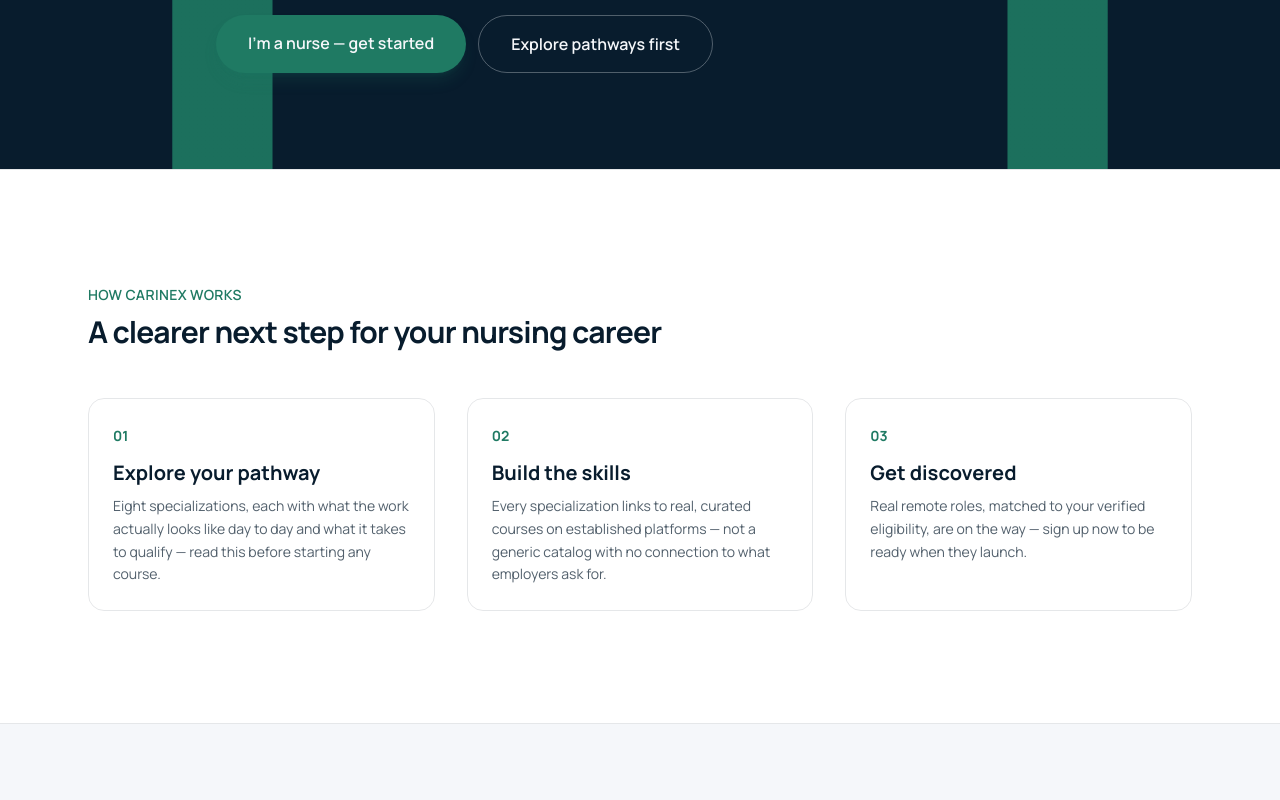
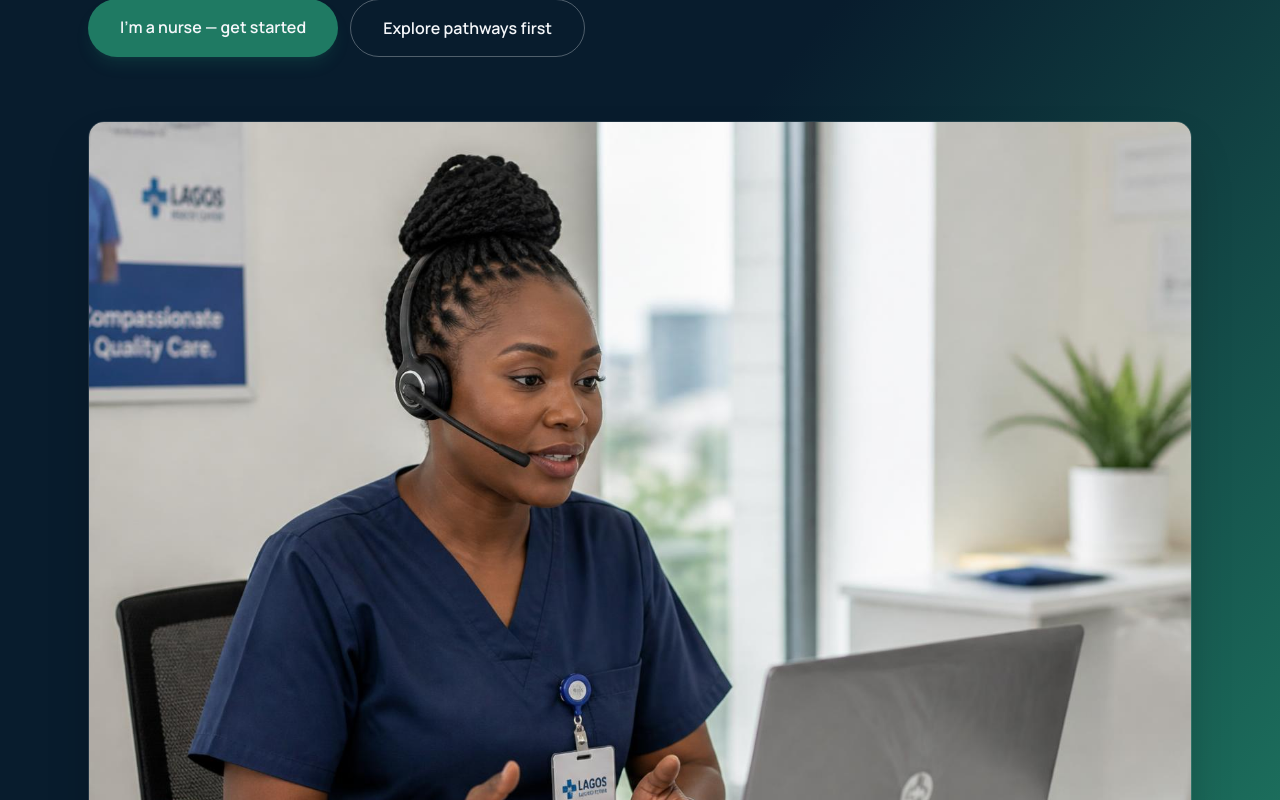
Before and after one commit to isaaczauyei-cyber/Carinex.ai, a Next.js app: page / in a window 1280 px wide. Shown: the part 600-1400 px from the top of the page. Built offline with nearby package versions, Linux system fonts and the light colour scheme.

Commit message:
Update Hero component with gradient and image
Replaced SVG background with a gradient and added an image.

```diff
--- a/components/Hero.tsx
+++ b/components/Hero.tsx
@@ -1,29 +1,10 @@
+import Image from "next/image";
 import Link from "next/link";
 
 export default function Hero() {
   return (
-    <section className="relative overflow-hidden bg-carinex-navy text-carinex-white">
-      <svg
-        aria-hidden
-        className="pointer-events-none absolute -bottom-1/3 left-1/2 h-[140%] w-[140%] -translate-x-1/2 opacity-90 md:h-[160%] md:w-[90%]"
-        viewBox="0 0 800 800"
-        fill="none"
-      >
-        <defs>
-          <linearGradient id="archGradient" x1="0" y1="800" x2="0" y2="0">
-            <stop offset="0%" stopColor="#081C2D" />
-            <stop offset="100%" stopColor="#1F7A63" />
-          </linearGradient>
-        </defs>
-        <path
-          d="M100 800 V420 C100 220 260 80 400 80 C540 80 700 220 700 420 V800"
-          stroke="url(#archGradient)"
-          strokeWidth="72"
-          strokeLinecap="round"
-        />
-      </svg>
-
-      <div className="relative mx-auto max-w-4xl px-6 pb-24 pt-28 md:pt-40">
+    <section className="relative overflow-hidden bg-gradient-to-br from-carinex-navy via-carinex-navy to-carinex-emerald text-carinex-white">
+      <div className="relative mx-auto max-w-6xl px-6 pb-16 pt-28 md:pt-36">
         <span className="mb-6 inline-flex items-center gap-2 rounded-full border border-carinex-white/20 bg-carinex-white/5 px-4 py-1.5 text-xs font-semibold uppercase tracking-wider text-carinex-white/80">
           Your Next Care, Connected
         </span>
@@ -52,6 +33,17 @@
             Explore pathways first
           </Link>
         </div>
+
+        <div className="relative mt-16 overflow-hidden rounded-2xl border border-carinex-white/10 shadow-2xl">
+          <Image
+            src="/nurse-telehealth.jpg"
+            alt="Nigerian nurse conducting a telehealth consultation"
+            width={1200}
+            height={700}
+            className="h-auto w-full object-cover"
+            priority
+          />
+        </div>
       </div>
     </section>
   );
```
